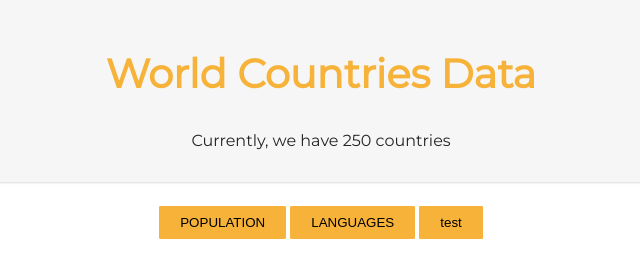
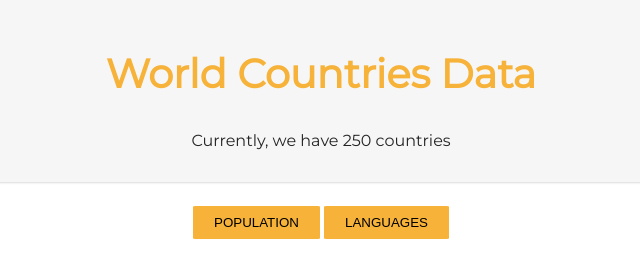
Before and after one commit to cristelleal/world_countries_data, a plain HTML site: page index.html in a window 1280 px wide. Shown: the whole page, without its empty margins (319-959 px from the left). Drawn offline with Linux system fonts and the light colour scheme.

Commit message:
remove test button

```diff
--- a/components/button.js
+++ b/components/button.js
@@ -1,5 +1,3 @@
-import { tenMostSpokenLanguages } from "../components/languages.js";
-
 export function selectButton({
     selector,
     textContent,
--- a/index.html
+++ b/index.html
@@ -23,7 +23,6 @@
         <div class="graph-buttons">
           <button class="population">Population</button>
           <button class="languages">Languages</button>
-          <button class="test">test</button>
         </div>
         <h4 class="graph-title"></h4>
         <div class="graphs">
```
